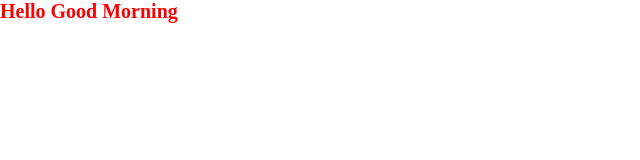
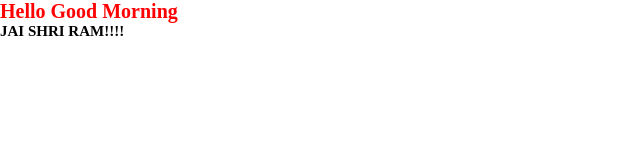
Before and after one commit to amol1415/my-first-repo, a plain HTML site: page index.html in a window 1280 px wide. Shown: the whole page, without its empty margins (0-640 px from the left). Drawn offline with Linux system fonts and the light colour scheme.

Commit message:
Update index.html

```diff
--- a/index.html
+++ b/index.html
@@ -10,6 +10,7 @@
 
 <body>
 <h1>Hello Good Morning<h1/>
+    <h2>JAI SHRI RAM!!!!</h2>
 </body>
 
 </html>
```
